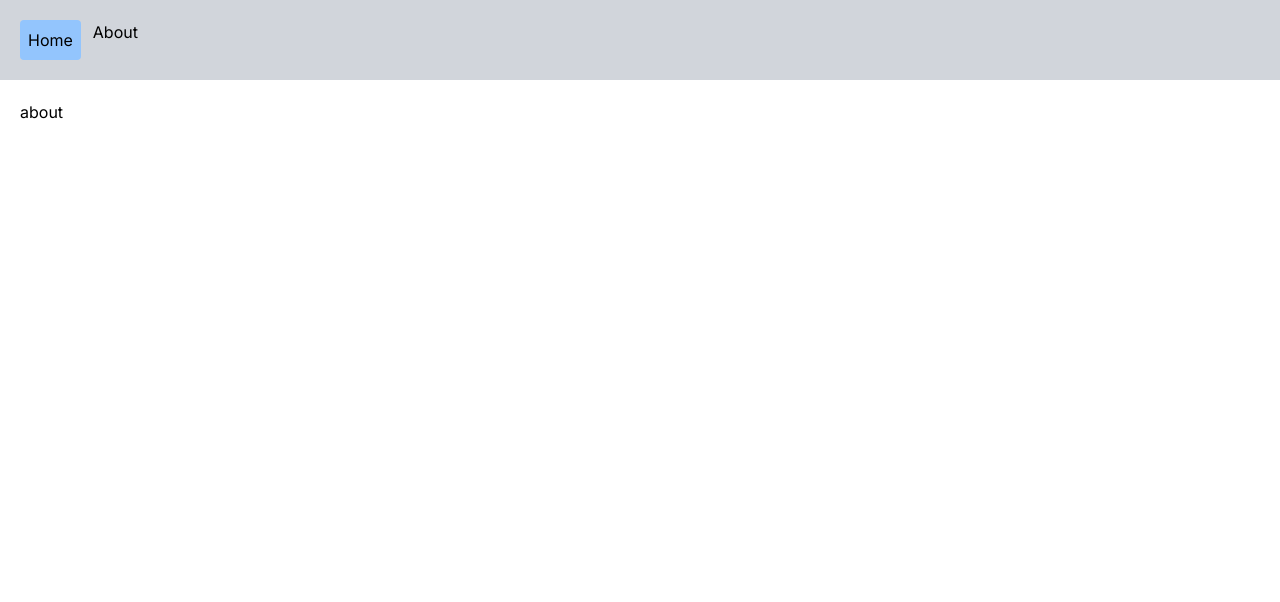
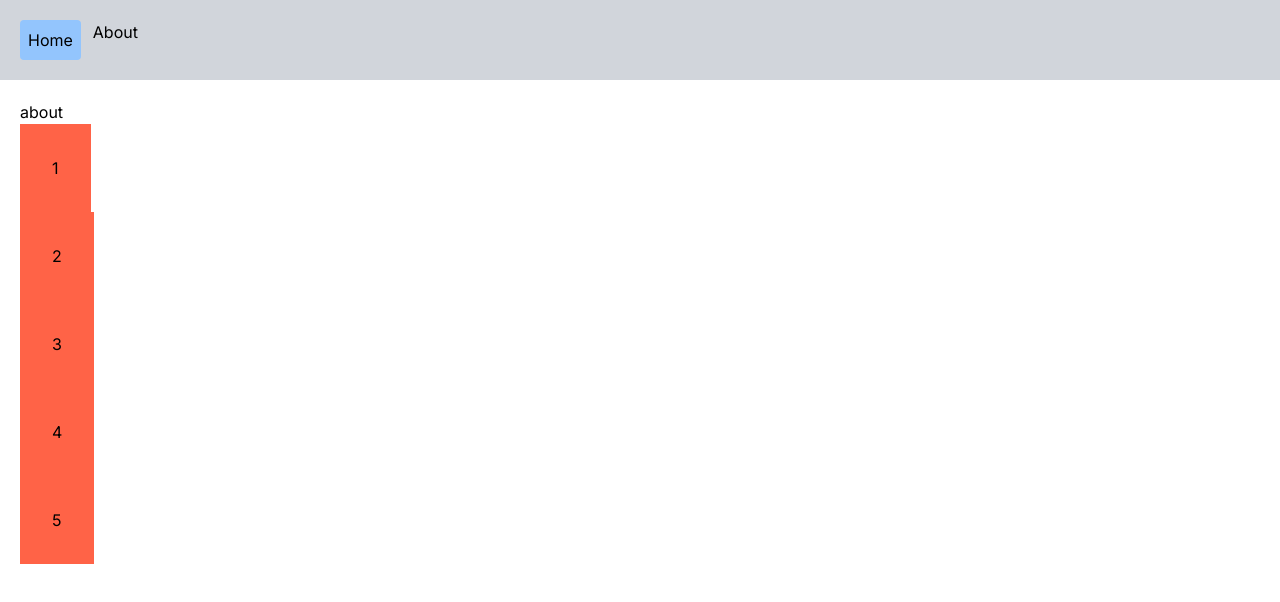
Before and after one commit to dioneuty/nextjs-test, a Next.js app: page /about in a window 1280 px wide. Shown: the top 602 px of the page. Built offline with nearby package versions, Linux system fonts and the light colour scheme.

Commit message:
about 페이지 버튼 생성 모듈 css 생성 및 적용

```diff
--- /dev/null
+++ b/app/about/page.module.css
@@ -0,0 +1,6 @@
+.btn_tomato {
+    display: flex;
+    justify-content: space-between;
+    background-color: tomato;
+    padding: 2em;
+}
--- a/app/about/page.tsx
+++ b/app/about/page.tsx
@@ -1,3 +1,14 @@
+import styles from './page.module.css'
+
 export default function about() {
-    return 'about';
+    return (
+        <div>
+            <h1>about</h1>
+            <button className={styles.btn_tomato}>1</button>
+            <button className={styles.btn_tomato}>2</button>
+            <button className={styles.btn_tomato}>3</button>
+            <button className={styles.btn_tomato}>4</button>
+            <button className={styles.btn_tomato}>5</button>
+        </div>
+    );
 }
```
